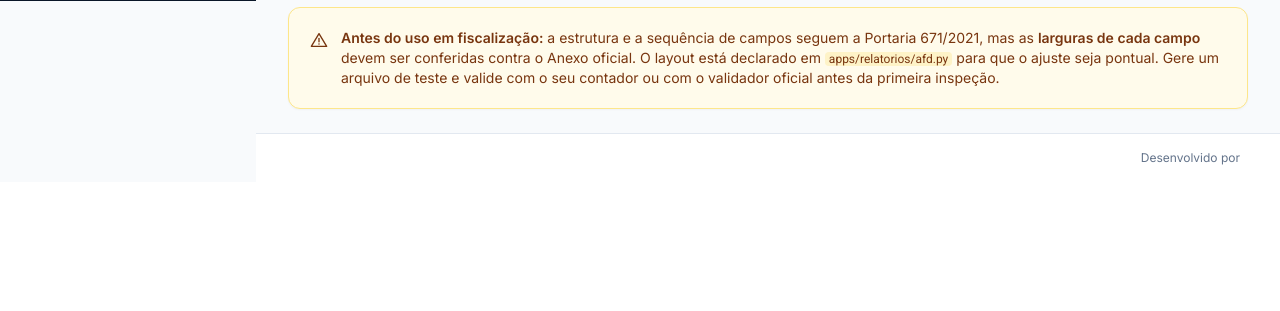
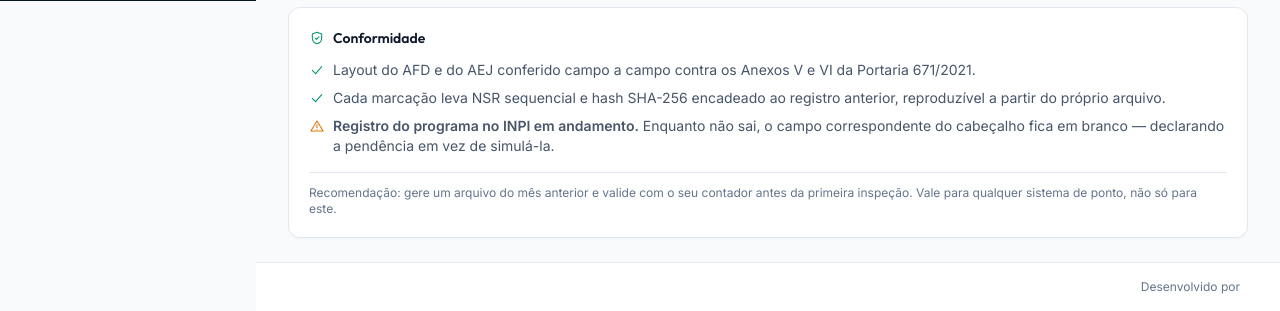
Before and after one commit to kauasantossacramento/kronus, a Django app: template apps/relatorios/templates/relatorios/fiscais.html in a window 1280 px wide. Shown: the part 799-1110 px from the top of the page. Before the commit the page ends 964 px from the top, so only its background shows below. Run offline with Django 5.2, Linux system fonts and the light colour scheme; the template is opened without the code that fills it, so the values that code supplies are empty; style sheets or scripts are compiled from the project's sources.

Commit message:
Integracoes so com autorizacao, aviso de conformidade atualizado
AUTORIZACAO DE INTEGRACOES
API e webhooks passam a aparecer apenas para quem tem. As abas somem, e
as views barram tambem — esconder um link nao impede quem digita a URL.

`Cliente.integracoes_liberadas` da ao Master uma valvula por cliente:
vazio segue o plano (o caso normal), marcado libera num plano que nao
inclui (cliente em piloto), desmarcado bloqueia num plano que inclui
(quem abusou da cota). Sem ela, a unica saida seria criar um plano sob
medida para cada excecao. A decisao mora em `pode_integrar`, num lugar
so — duas telas avaliando a mesma regra e como se descobre depois que
uma liberava o que a outra bloqueava.

AVISO DE CONFORMIDADE
O texto na tela de AFD/AEJ dizia que as larguras dos campos ainda
precisavam ser conferidas — ficou desatualizado quando o layout foi
verificado contra os Anexos V e VI, e ainda mostrava um caminho de
arquivo do codigo ao cliente. Substituido pela situacao real: layout
conferido, hash reproduzivel, registro no INPI pendente.

601 testes.

Co-Authored-By: Claude Opus 5 <noreply@anthropic.com>

```diff
--- a/apps/clientes/forms.py
+++ b/apps/clientes/forms.py
@@ -62,7 +62,8 @@ class ClienteForm(EstiloTailwindMixin, forms.ModelForm):
             "dpo_email",
             "ativo",
             "observacoes",
-        )
+
+            "integracoes_liberadas",)
         widgets = {
             "data_inicio_contrato": forms.DateInput(
                 attrs={"type": "date"}, format="%Y-%m-%d"
--- a/apps/relatorios/templates/relatorios/fiscais.html
+++ b/apps/relatorios/templates/relatorios/fiscais.html
@@ -125,17 +125,38 @@
   </div>
 </div>
 
-{# Ressalva honesta sobre conformidade de layout #}
-<div class="card mt-6 border-amber-200 bg-amber-50 p-5">
-  <p class="flex items-start gap-3 text-sm text-amber-900">
-    {% icone "alerta" classe="mt-0.5 h-5 w-5 shrink-0" %}
-    <span>
-      <strong>Antes do uso em fiscalização:</strong> a estrutura e a sequência de campos seguem a
-      Portaria 671/2021, mas as <strong>larguras de cada campo</strong> devem ser conferidas contra
-      o Anexo oficial. O layout está declarado em <code class="rounded bg-amber-100 px-1 font-mono text-xs">apps/relatorios/afd.py</code>
-      para que o ajuste seja pontual. Gere um arquivo de teste e valide com o seu contador
-      ou com o validador oficial antes da primeira inspeção.
-    </span>
+{# Situacao real da conformidade, para o cliente decidir com informacao. #}
+<div class="card mt-6 border-[var(--kronus-gray-200)] p-5">
+  <h2 class="flex items-center gap-2 font-display text-sm font-semibold text-[var(--kronus-gray-900)]">
+    {% icone "escudo" classe="h-4 w-4 text-emerald-600" %} Conformidade
+  </h2>
+  <ul class="mt-3 space-y-2 text-sm text-[var(--kronus-gray-600)]">
+    <li class="flex items-start gap-2">
+      {% icone "check" classe="mt-0.5 h-4 w-4 shrink-0 text-emerald-600" %}
+      <span>
+        Layout do AFD e do AEJ conferido campo a campo contra os Anexos V e VI da
+        Portaria 671/2021.
+      </span>
+    </li>
+    <li class="flex items-start gap-2">
+      {% icone "check" classe="mt-0.5 h-4 w-4 shrink-0 text-emerald-600" %}
+      <span>
+        Cada marcação leva NSR sequencial e hash SHA-256 encadeado ao registro anterior,
+        reproduzível a partir do próprio arquivo.
+      </span>
+    </li>
+    <li class="flex items-start gap-2">
+      {% icone "alerta" classe="mt-0.5 h-4 w-4 shrink-0 text-amber-600" %}
+      <span>
+        <strong>Registro do programa no INPI em andamento.</strong> Enquanto não sai, o
+        campo correspondente do cabeçalho fica em branco — declarando a pendência em vez
+        de simulá-la.
+      </span>
+    </li>
+  </ul>
+  <p class="mt-4 border-t border-[var(--kronus-gray-200)] pt-3 text-xs text-[var(--kronus-gray-500)]">
+    Recomendação: gere um arquivo do mês anterior e valide com o seu contador antes da
+    primeira inspeção. Vale para qualquer sistema de ponto, não só para este.
   </p>
 </div>
 {% endblock %}
```
Also changed, not shown: apps/clientes/models.py (+33 -0 lines), apps/rh/templates/rh/configuracoes/_abas.html (+7 -0 lines), apps/rh/views_config.py (+11 -0 lines), apps/rh/views_webhooks.py (+8 -0 lines), tests/test_faturamento.py (+66 -0 lines), apps/clientes/migrations/0007_cliente_integracoes_liberadas.py (added).
